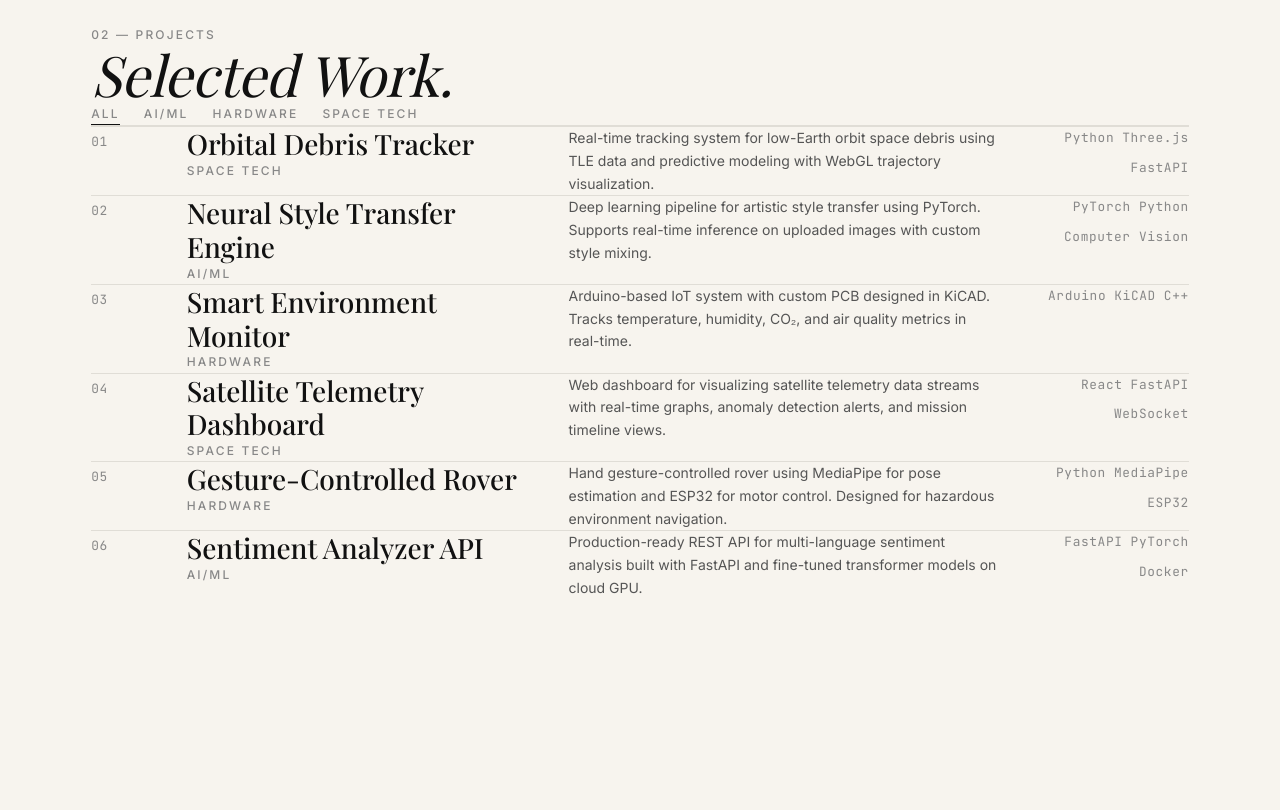
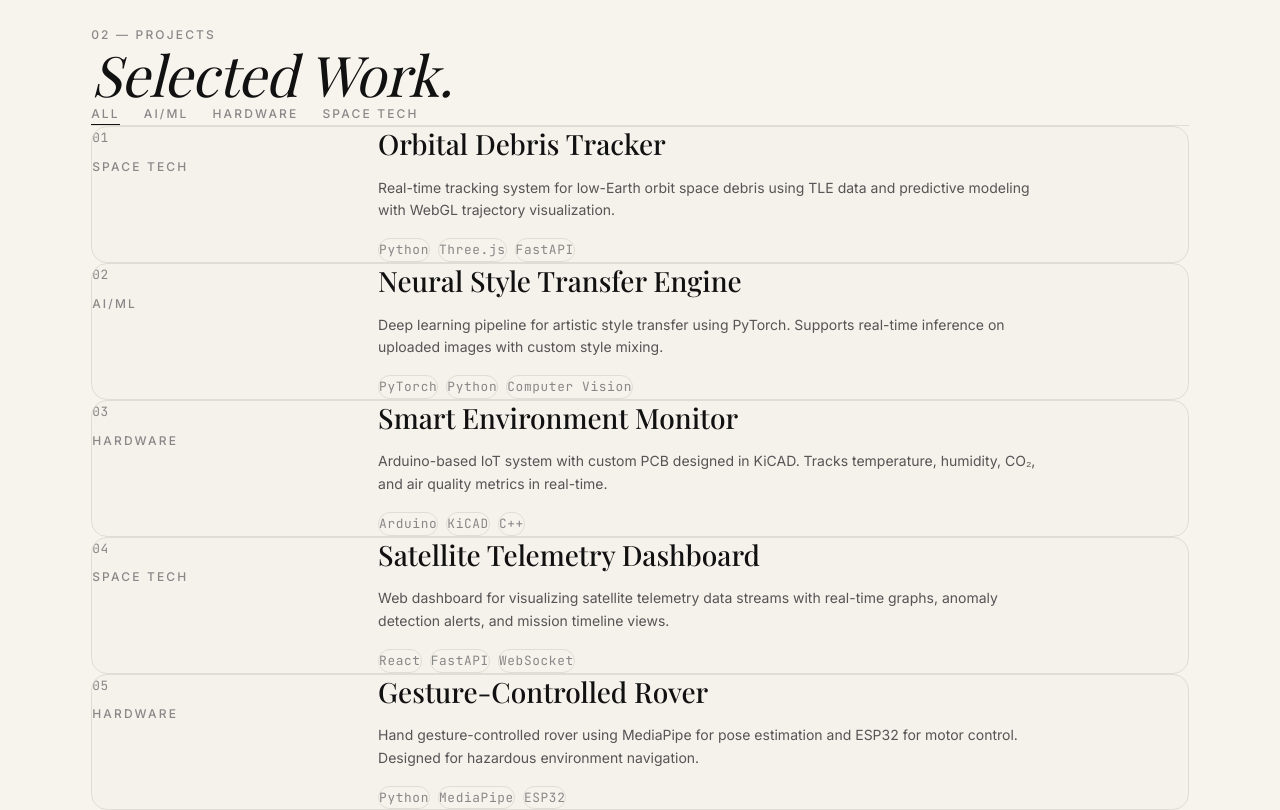
Before and after one commit to Ares006-007/My-portfolio, a React (Vite) app: page / in a window 1280 px wide. Shown: the part 1940-2750 px from the top of the page. Built offline with nearby package versions, Linux system fonts and the light colour scheme; a web font is replaced by a local one.

Commit message:
style: elevate project cards and spacing

```diff
--- a/src/components/Projects.jsx
+++ b/src/components/Projects.jsx
@@ -117,45 +117,45 @@
               {filteredProjects.map((project, i) => (
                 <motion.article
                   key={project.title}
-                  className="border-t border-border py-12 md:py-16 group"
+                  className="mb-8 p-8 md:p-12 rounded-2xl bg-bg-alt/40 border border-border hover:bg-bg-alt/80 transition-all duration-500 group relative overflow-hidden"
                   initial={{ opacity: 0, y: 30 }}
                   animate={{ opacity: 1, y: 0 }}
                   transition={{ delay: i * 0.08, duration: 0.5, ease: [0.25, 0.1, 0.25, 1] }}
                   data-cursor="link"
                 >
-                  <div className="grid md:grid-cols-12 gap-8 md:gap-12 items-start">
-                    {/* Number */}
-                    <div className="md:col-span-1">
-                      <span className="mono">{project.number}</span>
-                    </div>
+                  {/* Subtle hover gradient inside card */}
+                  <div className="absolute inset-0 bg-gradient-to-br from-highlight/5 to-transparent opacity-0 group-hover:opacity-100 transition-opacity duration-500 pointer-events-none" />
 
-                    {/* Title + Category */}
-                    <div className="md:col-span-4">
-                      <h3 className="heading-md group-hover:text-accent transition-colors duration-300" style={{ fontFamily: 'var(--font-heading)' }}>
-                        {project.title}
-                      </h3>
-                      <span className="label mt-4 block text-fg-subtle">
+                  <div className="grid md:grid-cols-12 gap-8 md:gap-12 items-start relative z-10">
+                    {/* Number & Category */}
+                    <div className="md:col-span-3 flex flex-col gap-2">
+                      <span className="mono text-fg-subtle">{project.number}</span>
+                      <span className="label text-accent">
                         {project.category}
                       </span>
                     </div>
 
-                    {/* Description */}
-                    <div className="md:col-span-5">
-                      <p className="text-fg-muted leading-relaxed text-sm">
+                    {/* Title + Description */}
+                    <div className="md:col-span-9 flex flex-col gap-4">
+                      <h3 className="heading-md group-hover:text-highlight transition-colors duration-300" style={{ fontFamily: 'var(--font-heading)' }}>
+                        {project.title}
+                      </h3>
+
+                      <p className="text-fg-muted leading-relaxed text-sm max-w-2xl">
                         {project.description}
                       </p>
-                    </div>
 
                       {/* Tags */}
-                    <div className="md:col-span-2 flex flex-wrap gap-2 md:justify-end">
+                      <div className="flex flex-wrap gap-2 mt-6">
                         {project.tags.map((tag) => (
                           <span
                             key={tag}
-                          className="mono text-[0.7rem] text-fg-subtle"
+                            className="px-3 py-1 rounded-full border border-border text-[0.7rem] text-fg-subtle mono bg-bg/50"
                           >
                             {tag}
                           </span>
                         ))}
+                      </div>
                     </div>
                   </div>
                 </motion.article>
```
Lines whose indentation alone changed are shown as unchanged.
